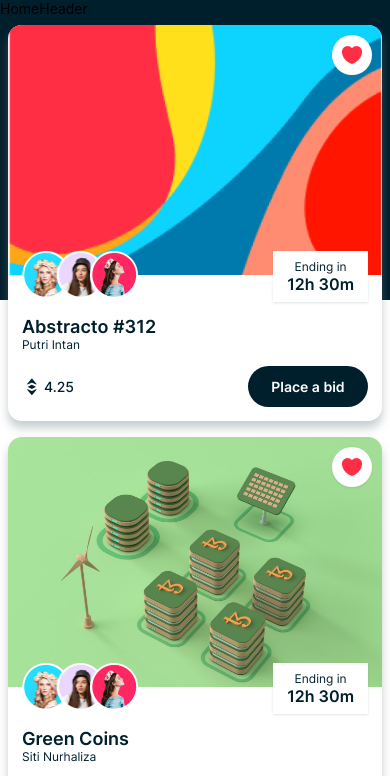
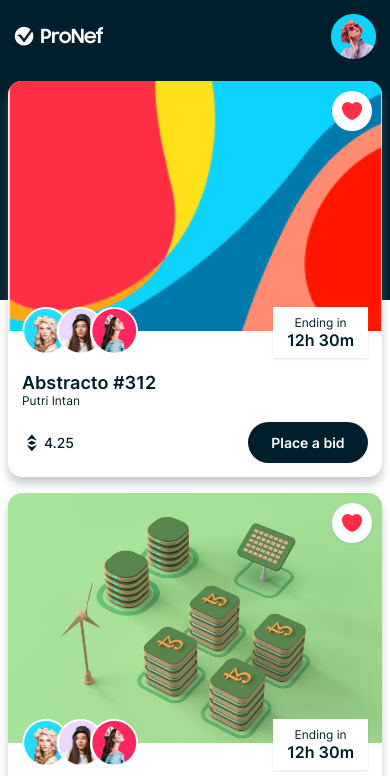
Before and after one commit to luukee/reactNativeApp, a React Native app: screen /Home in a window 390 px wide. Shown: the top 776 px of the page. Built offline with nearby package versions, Linux system fonts and the light colour scheme.

Commit message:
Home - header - user icon

```diff
--- a/components/HomeHeader.js
+++ b/components/HomeHeader.js
@@ -1,10 +1,43 @@
-import { View, Text } from "react-native";
-import React from "react";
+import { View, Text, Image, TextInput } from "react-native";
+
+import { COLORS, FONTS, SIZES, assets } from "../constants";
 
 const HomeHeader = () => {
 	return (
-		<View>
-			<Text>HomeHeader</Text>
+		<View
+			style={{
+				backgroundColor: COLORS.primary,
+				padding: SIZES.font,
+			}}>
+			<View
+				style={{
+					flexDirection: "row",
+					justifyContent: "space-between",
+					alignItems: "center",
+				}}>
+				<Image
+					source={assets.logo}
+					resizeMode="contain"
+					style={{
+						width: 90,
+						height: 25,
+					}}
+				/>
+				<View
+					style={{
+						width: 45,
+						height: 45,
+					}}>
+					<Image
+						source={assets.person01}
+						resizeMode="contain"
+						style={{
+							width: "100%",
+							height: "100%",
+						}}
+					/>
+				</View>
+			</View>
 		</View>
 	);
 };
```
